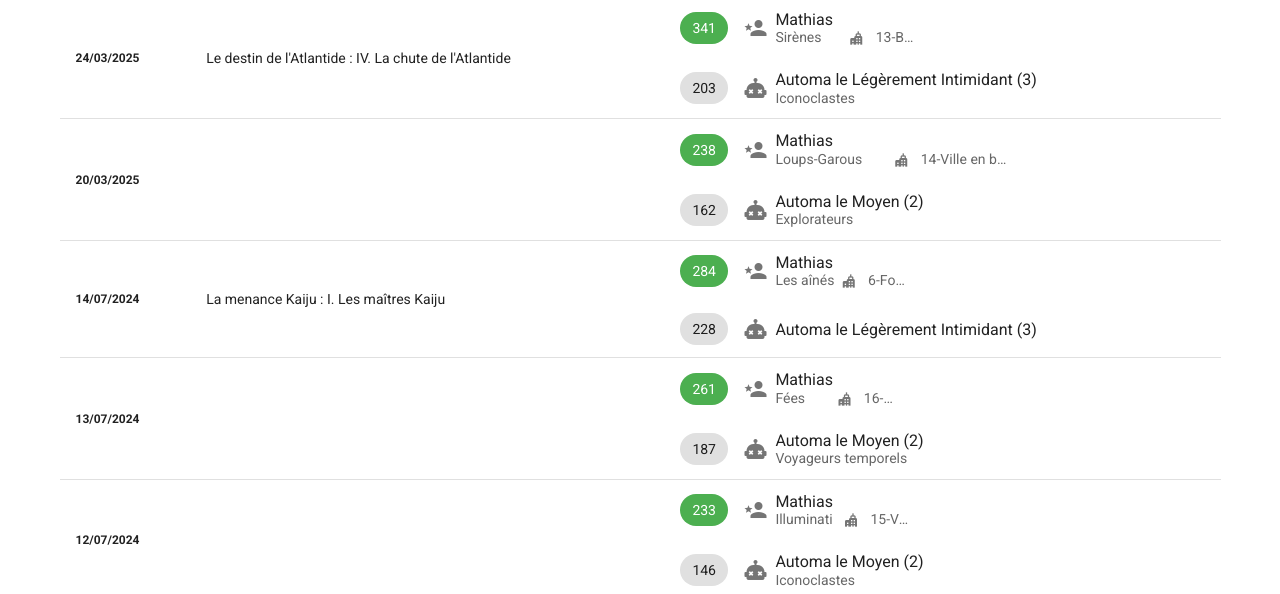
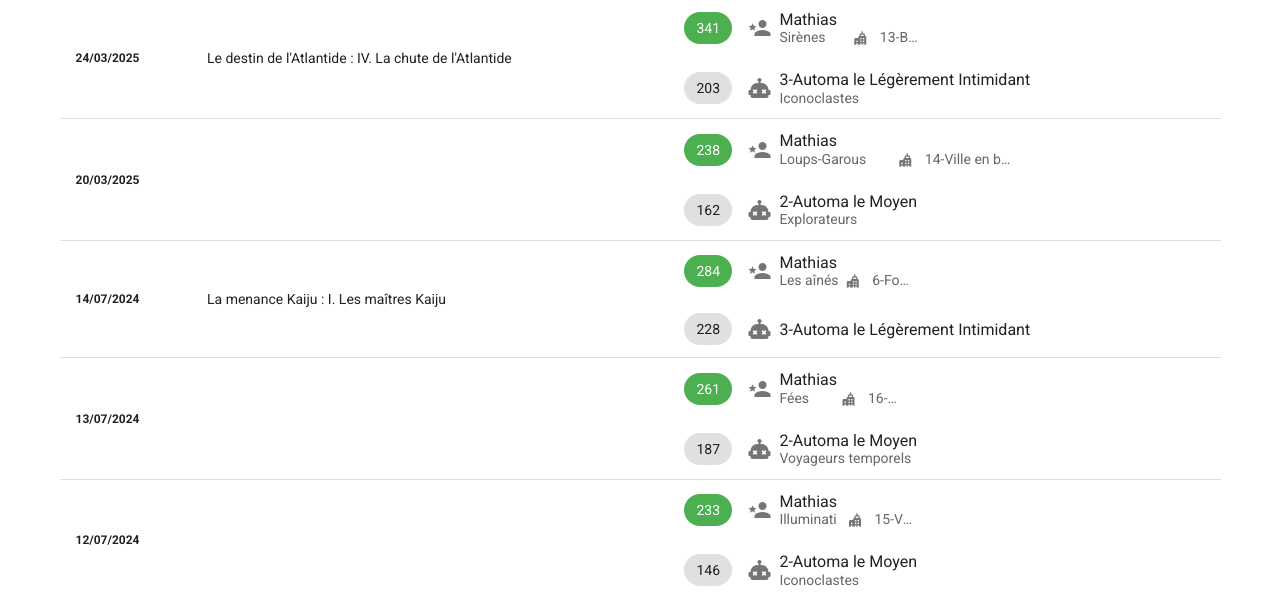
Before and after one commit to Zohamo/boardgames-vue, a Vue app: page /games/tapestry/scores in a window 1280 px wide. Shown: the part 206-800 px from the top of the page. Built offline with nearby package versions, Linux system fonts and the light colour scheme.

Commit message:
refactor(automaName): reuse methods with mixins

```diff
--- a/src/components/TapestryScoresByDate.vue
+++ b/src/components/TapestryScoresByDate.vue
@@ -72,10 +72,7 @@
                             }}</v-icon
                           >
                           <div>
-                            Automa
-                            {{ automaLevelLitteral(player.automaLevel) }} ({{
-                              player.automaLevel
-                            }})
+                            {{ automaName(player.automaLevel) }}
                             <v-list-item-subtitle
                               v-if="player.id !== mainPlayerId"
                               v-html="player.civilization?.name"
@@ -98,10 +95,12 @@
 <script lang="ts">
 import Vue from "vue";
 import { PropType } from "vue";
+import { tapestryMixins } from "@/mixins/tapestryMixins";
 import { TapestryCivilization, TapestryPlay } from "@/types";
 
 export default Vue.extend({
   name: "TapestryScoresByDate",
+  mixins: [tapestryMixins],
   props: {
     civilizations: {
       type: Array as PropType<TapestryCivilization[]>,
@@ -123,24 +122,5 @@ export default Vue.extend({
       return this.plays.slice(0).reverse();
     },
   },
-  methods: {
-    automaLevelLitteral(value: number | undefined): string {
-      switch (value) {
-        case 2:
-          return "le Moyen";
-        case 3:
-          return "le Légèrement Intimidant";
-        case 4:
-          return "le Quelque Peu Impressionnant";
-        case 5:
-          return "le Définitivement Incroyable";
-        case 6:
-          return "le Briseur de Rêves";
-        case 1:
-        default:
-          return "le Sous Performant";
-      }
-    },
-  },
 });
 </script>
--- a/src/components/TapestryScoresByScenario.vue
+++ b/src/components/TapestryScoresByScenario.vue
@@ -29,9 +29,8 @@
                     <template v-if="!player.automa">
                       {{ player.name || "Inconnu" }}
                     </template>
-                    <template v-else>
-                      {{ player.automaLevel }}-Automa
-                      {{ automaLevelLitteral(player.automaLevel) }}
+                    <template v-else
+                      >{{ automaName(player.automaLevel) }}
                     </template>
                     <v-chip
                       class="ml-auto"
@@ -63,6 +62,7 @@
 <script lang="ts">
 import Vue from "vue";
 import { PropType } from "vue";
+import { tapestryMixins } from "@/mixins/tapestryMixins";
 import {
   TapestryCampaign,
   TapestryCivilization,
@@ -72,6 +72,7 @@ import {
 
 export default Vue.extend({
   name: "TapestryScoresByScenario",
+  mixins: [tapestryMixins],
   props: {
     civilizations: {
       type: Array as PropType<TapestryCivilization[]>,
@@ -110,23 +111,6 @@ export default Vue.extend({
         (play: TapestryPlay) => play.scenario?.id == scenarioId
       );
     },
-    automaLevelLitteral(value: number | undefined): string {
-      switch (value) {
-        case 2:
-          return "le Moyen";
-        case 3:
-          return "le Légèrement Intimidant";
-        case 4:
-          return "le Quelque Peu Impressionnant";
-        case 5:
-          return "le Définitivement Incroyable";
-        case 6:
-          return "le Briseur de Rêves";
-        case 1:
-        default:
-          return "le Sous Performant";
-      }
-    },
   },
 });
 </script>
--- a/src/components/TapestryScoresPlay.vue
+++ b/src/components/TapestryScoresPlay.vue
@@ -44,9 +44,7 @@
                     >mdi-robot-{{ player.winner ? "happy" : "dead" }}</v-icon
                   >
                   <div>
-                    Automa {{ automaLevelLitteral(player.automaLevel) }} ({{
-                      player.automaLevel
-                    }})
+                    {{ automaName(player.automaLevel) }}
                     <v-list-item-subtitle
                       v-if="player.id !== mainPlayerId"
                       v-html="player.civilization?.name"
@@ -65,10 +63,12 @@
 <script lang="ts">
 import Vue from "vue";
 import { PropType } from "vue";
+import { tapestryMixins } from "@/mixins/tapestryMixins";
 import { TapestryPlay } from "@/types";
 
 export default Vue.extend({
   name: "TapestryScoresPlay",
+  mixins: [tapestryMixins],
   props: {
     play: {
       type: Object as PropType<TapestryPlay>,
@@ -79,24 +79,5 @@ export default Vue.extend({
       default: 1,
     },
   },
-  methods: {
-    automaLevelLitteral(value: number | undefined): string {
-      switch (value) {
-        case 2:
-          return "le Moyen";
-        case 3:
-          return "le Légèrement Intimidant";
-        case 4:
-          return "le Quelque Peu Impressionnant";
-        case 5:
-          return "le Définitivement Incroyable";
-        case 6:
-          return "le Briseur de Rêves";
-        case 1:
-        default:
-          return "le Sous Performant";
-      }
-    },
-  },
 });
 </script>
--- a/src/components/WelcomeToTheMoonScoresByAdventure.vue
+++ b/src/components/WelcomeToTheMoonScoresByAdventure.vue
@@ -77,12 +77,12 @@
 <script lang="ts">
 import Vue from "vue";
 import { PropType } from "vue";
-import { welcomeToTheMoonMixin } from "@/mixins/welcomeToTheMoonMixins";
+import { welcomeToTheMoonMixins } from "@/mixins/welcomeToTheMoonMixins";
 import { WelcomeToTheMoonAdventure, WelcomeToTheMoonPlay } from "@/types";
 
 export default Vue.extend({
   name: "WelcomeToTheMoonScoresByAdventure",
-  mixins: [welcomeToTheMoonMixin],
+  mixins: [welcomeToTheMoonMixins],
   props: {
     adventures: {
       type: Array as PropType<WelcomeToTheMoonAdventure[]>,
--- a/src/components/WelcomeToTheMoonScoresByCampaign.vue
+++ b/src/components/WelcomeToTheMoonScoresByCampaign.vue
@@ -166,7 +166,7 @@
 <script lang="ts">
 import Vue from "vue";
 import { PropType } from "vue";
-import { welcomeToTheMoonMixin } from "@/mixins/welcomeToTheMoonMixins";
+import { welcomeToTheMoonMixins } from "@/mixins/welcomeToTheMoonMixins";
 import {
   WelcomeToTheMoonCampaign,
   WelcomeToTheMoonPlay,
@@ -175,7 +175,7 @@ import {
 
 export default Vue.extend({
   name: "WelcomeToTheMoonScoresByCampaign",
-  mixins: [welcomeToTheMoonMixin],
+  mixins: [welcomeToTheMoonMixins],
   props: {
     campaigns: {
       type: Array as PropType<WelcomeToTheMoonCampaign[]>,
--- a/src/components/WelcomeToTheMoonScoresByDate.vue
+++ b/src/components/WelcomeToTheMoonScoresByDate.vue
@@ -78,12 +78,12 @@
 <script lang="ts">
 import Vue from "vue";
 import { PropType } from "vue";
-import { welcomeToTheMoonMixin } from "@/mixins/welcomeToTheMoonMixins";
+import { welcomeToTheMoonMixins } from "@/mixins/welcomeToTheMoonMixins";
 import { WelcomeToTheMoonPlay } from "@/types";
 
 export default Vue.extend({
   name: "WelcomeToTheMoonScoresByDate",
-  mixins: [welcomeToTheMoonMixin],
+  mixins: [welcomeToTheMoonMixins],
   props: {
     plays: {
       type: Array as PropType<WelcomeToTheMoonPlay[]>,
--- /dev/null
+++ b/src/mixins/tapestryMixins.ts
@@ -0,0 +1,22 @@
+export const tapestryMixins = {
+  methods: {
+    automaName(automaLevel: number | undefined): string {
+      const name = automaLevel + "-Automa ";
+      switch (automaLevel) {
+        case 2:
+          return name + "le Moyen";
+        case 3:
+          return name + "le Légèrement Intimidant";
+        case 4:
+          return name + "le Quelque Peu Impressionnant";
+        case 5:
+          return name + "le Définitivement Incroyable";
+        case 6:
+          return name + "le Briseur de Rêves";
+        case 1:
+        default:
+          return name + "le Sous Performant";
+      }
+    },
+  },
+};
--- a/src/mixins/welcomeToTheMoonMixins.ts
+++ b/src/mixins/welcomeToTheMoonMixins.ts
@@ -1,4 +1,4 @@
-export const welcomeToTheMoonMixin = {
+export const welcomeToTheMoonMixins = {
   methods: {
     automaName(automaLevel: number | undefined): string {
       let name = automaLevel + "-";
```
